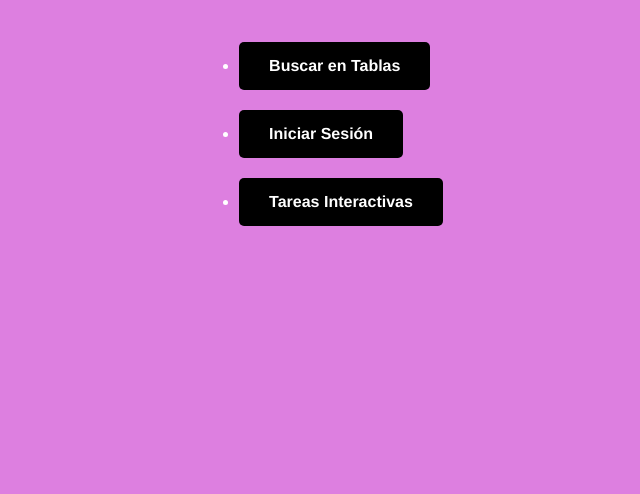
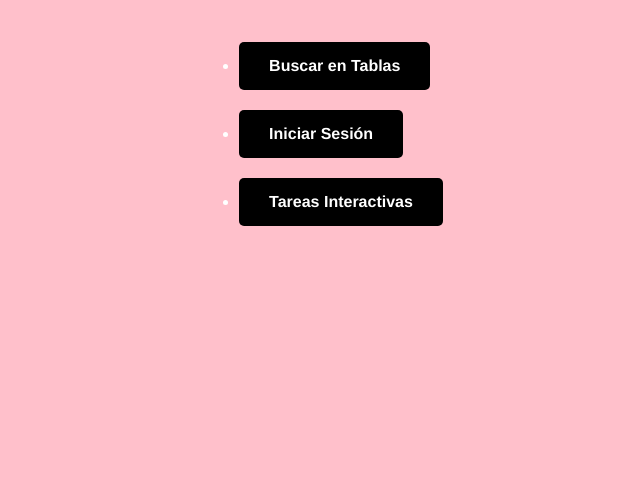
Before and after one commit to Fabiogamboa/DOM, a plain HTML site: page index.html in a window 1280 px wide. Shown: the part 306-800 px from the top of the page, without its empty margins (319-959 px from the left). Drawn offline with Linux system fonts and the light colour scheme.

Commit message:
Update index.html

```diff
--- a/index.html
+++ b/index.html
@@ -7,7 +7,7 @@
     <style>
         body {
             font-family: 'Franklin Gothic Medium', 'Arial Narrow', Arial, sans-serif;
-            background-color: #dd7fe0;
+            background-color: #FFC0CB;
             color: #ffffff;
             margin: 0;
             padding: 0;
```
